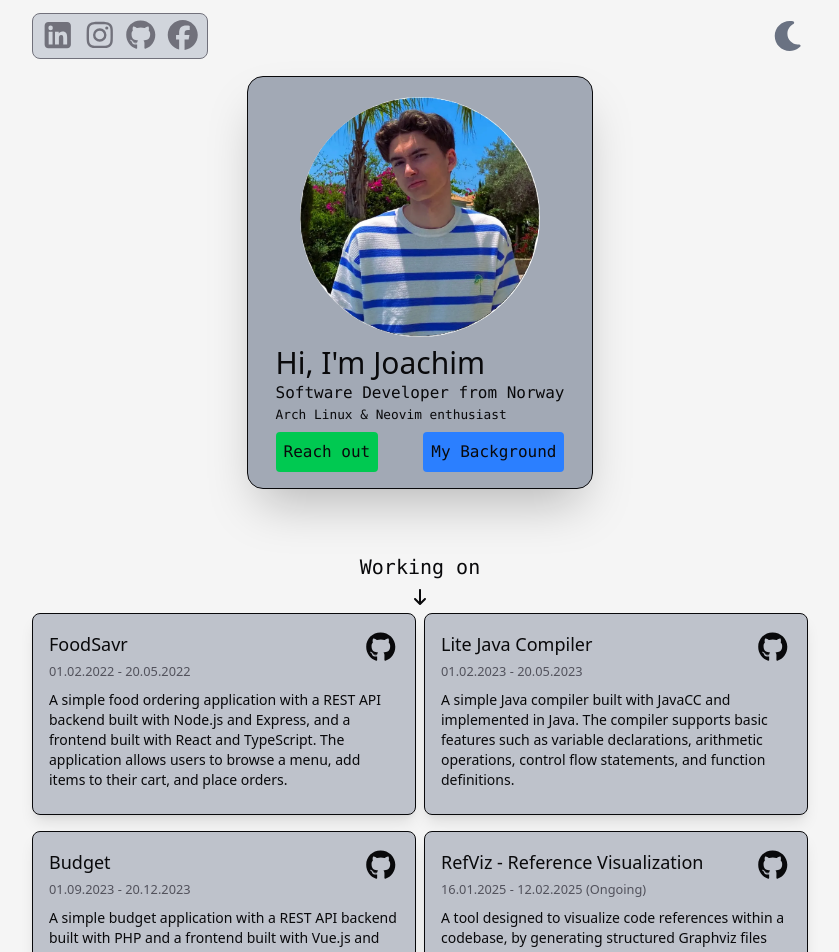
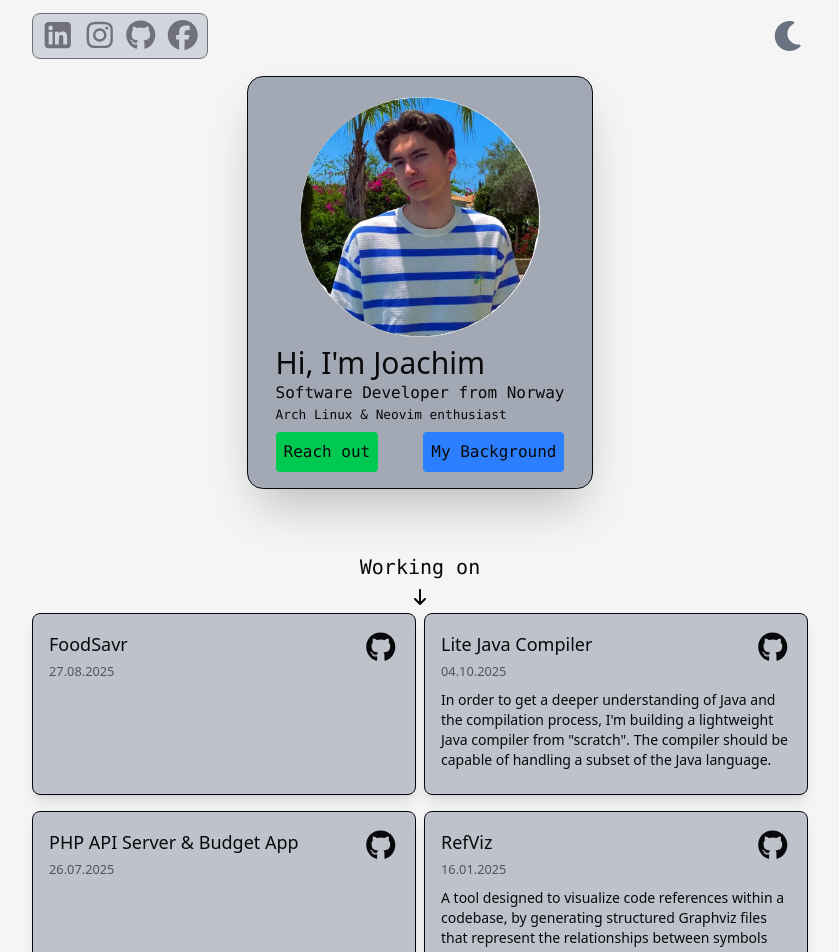
Before and after one commit to JoachimTislov/Portfolio, a Vue app: page / in a window 1280 px wide. Shown: the top 952 px of the page, without its empty margins (220-1059 px from the left). Built offline with nearby package versions, Linux system fonts and the light colour scheme.

Commit message:
personal.ts: githubBaseLink -> githubLink and routes: 'more-of-me' -> 'about-me'

```diff
--- a/src/data/personal.ts
+++ b/src/data/personal.ts
@@ -7,7 +7,7 @@ import { tools } from './tools'
 import type { PersonalData } from '@/logic/Portfolio/types'
 import { icons } from '@/logic/Portfolio/icons'
 
-const githubBaseLink = 'https://github.com/JoachimTislov/'
+const githubLink = 'https://github.com/JoachimTislov/'
 
 export const personalData: PersonalData = {
   name: 'Joachim',
@@ -39,7 +39,7 @@ export const personalData: PersonalData = {
       icon: icons.instagram,
       link: 'https://www.instagram.com/joachimtislov/'
     },
-    { icon: icons.github, link: githubBaseLink },
+    { icon: icons.github, link: githubLink },
     {
       icon: icons.facebook,
       link: 'https://www.facebook.com/profile.php?id=100011419305331'
@@ -47,11 +47,11 @@ export const personalData: PersonalData = {
   ],
   projects: {
     ongoing: {
-      foodsvr: {
+      foodsavr: {
         name: 'FoodSavr',
-        date: '01.02.2022 - 20.05.2022',
-        githubLink: githubBaseLink + 'foodsavr',
-        intro: `A simple food ordering application with a REST API backend built with Node.js and Express, and a frontend built with React and TypeScript. The application allows users to browse a menu, add items to their cart, and place orders.`,
+        date: '27.08.2025',
+        githubLink: githubLink + 'foodsavr',
+        intro: ``,
         tools: [
           tools.React,
           tools.TypeScript
@@ -60,18 +60,19 @@ export const personalData: PersonalData = {
           // tools.MongoDB
         ]
       },
-      javaCompiler: {
+      'lite-jnc': {
         name: 'Lite Java Compiler',
-        date: '01.02.2023 - 20.05.2023',
-        githubLink: githubBaseLink + 'lite-jnc',
-        intro: `A simple Java compiler built with JavaCC and implemented in Java. The compiler supports basic features such as variable declarations, arithmetic operations, control flow statements, and function definitions.`,
-        tools: []
+        date: '04.10.2025',
+        githubLink: githubLink + 'lite-jnc',
+        intro: `In order to get a deeper understanding of Java and the compilation process, I'm building a lightweight Java compiler from "scratch". The compiler should be capable of handling a subset of the Java language.`,
+        description: [``, ``],
+        tools: [tools.Go, tools.Java]
       },
-      budget: {
-        name: 'Budget',
-        date: '01.09.2023 - 20.12.2023',
-        githubLink: githubBaseLink + 'php-api-server',
-        intro: `A simple budget application with a REST API backend built with PHP and a frontend built with Vue.js and TypeScript. The application allows users to manage their income and expenses, providing an overview of their financial situation.`,
+      'php-api-server': {
+        name: 'PHP API Server & Budget App',
+        date: '26.07.2025',
+        githubLink: githubLink + 'php-api-server',
+        intro: ``,
         tools: [
           tools.Vue
           // tools.PHP,
@@ -79,9 +80,9 @@ export const personalData: PersonalData = {
         ]
       },
       refviz: {
-        name: 'RefViz - Reference Visualization',
-        date: '16.01.2025 - 12.02.2025 (Ongoing)',
-        githubLink: githubBaseLink + 'refviz',
+        name: 'RefViz',
+        date: '16.01.2025',
+        githubLink: githubLink + 'refviz',
         intro: `A tool designed to visualize code references within a codebase, by generating structured Graphviz files that represent the relationships between symbols within the code.`,
         tools: [tools.TypeScript, tools.Graphviz],
         links: [
@@ -92,10 +93,9 @@ export const personalData: PersonalData = {
     },
     archived: {
       'macro-tracker': {
-        page: '/macro-tracker',
         name: 'Macro Tracker',
         date: '08.04.2024 - 19.08.2024',
-        githubLink: githubBaseLink + 'macrotracker',
+        githubLink: githubLink + 'macrotracker',
         group_size: 2,
         intro: `My fellow student and I aimed for excellence in creating a Macro Tracker. A simple website with a profile, a calender, statistics, list over meals and ingredients.`,
         description: [
@@ -121,11 +121,10 @@ export const personalData: PersonalData = {
         image: macroTrackerImg
       },
       'connect-four': {
-        page: routes.connectFour.path,
         name: routes.connectFour.displayName,
+        path: routes.connectFour.path,
         date: '20.06.2024 - 15.07.2024',
-        githubLink:
-          githubBaseLink + 'portfolio/tree/main/src/logic/ConnectFour',
+        githubLink: githubLink + 'portfolio/tree/main/src/logic/ConnectFour',
         intro: `During my summer holiday, my father and brother played connect four. After hearing my brother lose
                 for the 7th time, I thought; "Why not program a bot for him to play against?".`,
         description: [
@@ -153,7 +152,7 @@ export const personalData: PersonalData = {
       'campus-eats': {
         name: 'Campus Eats',
         date: '01.02.2023 - 20.05.2023',
-        githubLink: githubBaseLink + 'campus-eats',
+        githubLink: githubLink + 'campus-eats',
         intro: `A food ordering application with a REST API backend built with Node.js and Express, and a frontend built with React and TypeScript. The application allows users to browse a menu, add items to their cart, and place orders.`,
         tools: [
           tools.React,
@@ -166,7 +165,7 @@ export const personalData: PersonalData = {
       'image-guesser': {
         name: 'Image guesser',
         date: '22.10.2023 - 05.12.2023',
-        githubLink: githubBaseLink + 'image-guesser',
+        githubLink: githubLink + 'image-guesser',
         group_size: 5,
         intro: `We developed a game with the objective of guessing an image. The roles of the game consisted of an Oracle which could either be AI or
                 a person, and the rest were guessers.`,
--- a/src/router/routes.ts
+++ b/src/router/routes.ts
@@ -1,6 +1,6 @@
 export default {
   about: {
-    path: '/more-of-me',
+    path: '/about-me',
     name: 'about',
     displayName: 'My Background',
     component: () => import('../views/AboutMeView.vue')
```
